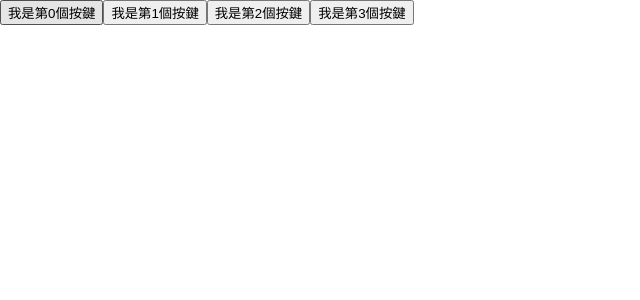
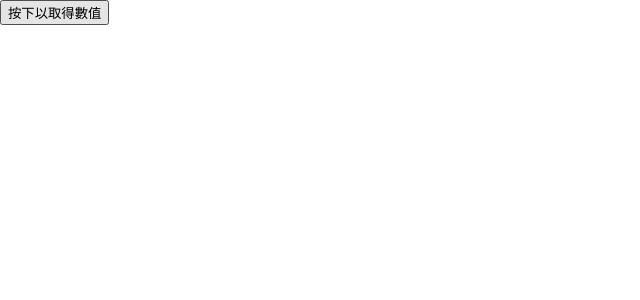
Before and after one commit to 4-learn/react-demo, a React (Create React App) app in the folder hello-world/: page / in a window 1280 px wide. Shown: the top 300 px of the page, without its empty margins (0-640 px from the left). Built offline with nearby package versions, Linux system fonts and the light colour scheme.

Commit message:
function-components

```diff
--- a/hello-world/src/index.js
+++ b/hello-world/src/index.js
@@ -4,15 +4,14 @@ import './index.css';
 import App from './App';
 import reportWebVitals from './reportWebVitals';
 
-const multiButton=()=>{
-  var output=[];
-  for(let i=0;i<4;++i)
-      output.push(<button>我是第{i}個按鍵</button>)
-  return output;
+const getValue=(event)=>{
+  console.log(event.target.value)
 }
 
 const root = ReactDOM.createRoot(document.getElementById('root'));
-root.render(multiButton());
+root.render(<div>
+              <button value={true} onClick={getValue}>按下以取得數值 </button>
+            </div>);
 
 // If you want to start measuring performance in your app, pass a function
 // to log results (for example: reportWebVitals(console.log))
```
